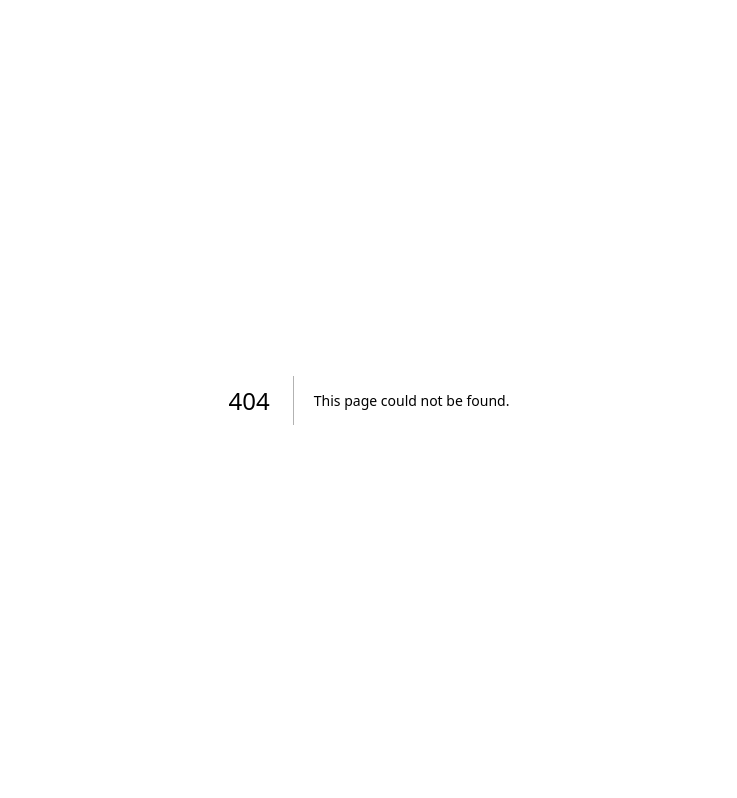
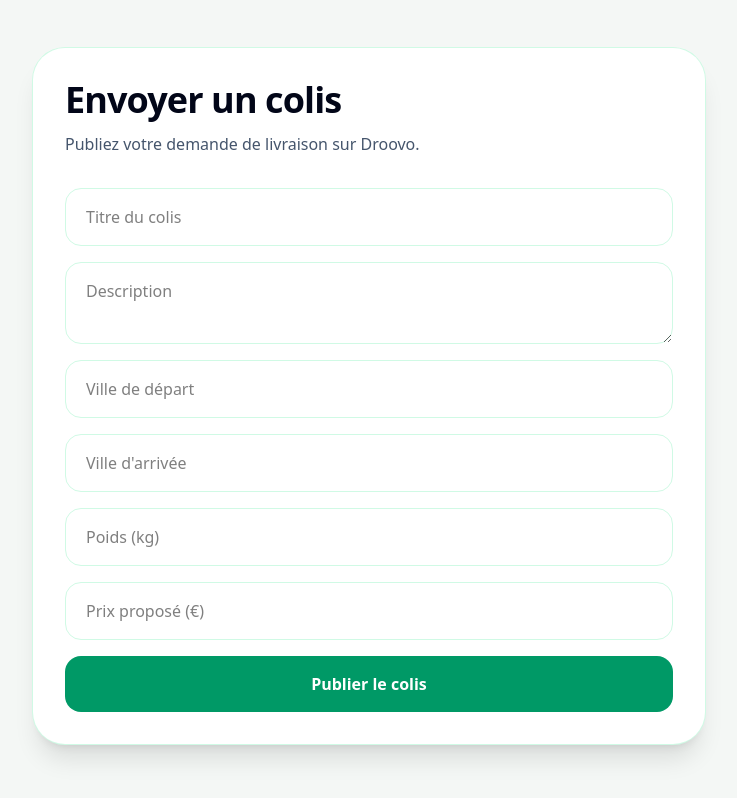
Before and after one commit to lafere75-del/Droovo, a Next.js app: page /create-package in a window 1280 px wide. Before the commit this address had no page. Shown: the whole page, without its empty margins (271-1008 px from the left). Built offline with nearby package versions, Linux system fonts and the light colour scheme.

Commit message:
Create page.jsx

```diff
--- /dev/null
+++ b/app/create-package/page.jsx
@@ -0,0 +1,130 @@
+"use client";
+
+import { useState } from "react";
+import { useRouter } from "next/navigation";
+import { supabase } from "../../lib/supabaseClient";
+
+export default function CreatePackagePage() {
+  const router = useRouter();
+
+  const [title, setTitle] = useState("");
+  const [description, setDescription] = useState("");
+  const [fromCity, setFromCity] = useState("");
+  const [toCity, setToCity] = useState("");
+  const [weight, setWeight] = useState("");
+  const [price, setPrice] = useState("");
+
+  const [loading, setLoading] = useState(false);
+
+  async function handleSubmit(e) {
+    e.preventDefault();
+
+    setLoading(true);
+
+    const {
+      data: { user },
+    } = await supabase.auth.getUser();
+
+    if (!user) {
+      alert("Vous devez être connecté.");
+      setLoading(false);
+      return;
+    }
+
+    const { error } = await supabase.from("packages").insert({
+      user_id: user.id,
+      title,
+      description,
+      from_city: fromCity,
+      to_city: toCity,
+      weight,
+      price,
+    });
+
+    setLoading(false);
+
+    if (error) {
+      alert("Erreur : " + error.message);
+      return;
+    }
+
+    alert("Colis publié avec succès.");
+
+    router.push("/dashboard");
+  }
+
+  return (
+    <main className="min-h-screen bg-[#F4F7F5] px-6 py-12">
+      <div className="mx-auto max-w-2xl rounded-[2rem] bg-white p-8 shadow-xl ring-1 ring-emerald-100">
+        <h1 className="text-4xl font-black tracking-tight text-slate-950">
+          Envoyer un colis
+        </h1>
+
+        <p className="mt-3 text-slate-600">
+          Publiez votre demande de livraison sur Droovo.
+        </p>
+
+        <form onSubmit={handleSubmit} className="mt-8 grid gap-4">
+
+          <input
+            required
+            type="text"
+            placeholder="Titre du colis"
+            value={title}
+            onChange={(e) => setTitle(e.target.value)}
+            className="rounded-2xl border border-emerald-100 px-5 py-4"
+          />
+
+          <textarea
+            placeholder="Description"
+            value={description}
+            onChange={(e) => setDescription(e.target.value)}
+            className="rounded-2xl border border-emerald-100 px-5 py-4"
+          />
+
+          <input
+            required
+            type="text"
+            placeholder="Ville de départ"
+            value={fromCity}
+            onChange={(e) => setFromCity(e.target.value)}
+            className="rounded-2xl border border-emerald-100 px-5 py-4"
+          />
+
+          <input
+            required
+            type="text"
+            placeholder="Ville d'arrivée"
+            value={toCity}
+            onChange={(e) => setToCity(e.target.value)}
+            className="rounded-2xl border border-emerald-100 px-5 py-4"
+          />
+
+          <input
+            type="number"
+            placeholder="Poids (kg)"
+            value={weight}
+            onChange={(e) => setWeight(e.target.value)}
+            className="rounded-2xl border border-emerald-100 px-5 py-4"
+          />
+
+          <input
+            type="number"
+            placeholder="Prix proposé (€)"
+            value={price}
+            onChange={(e) => setPrice(e.target.value)}
+            className="rounded-2xl border border-emerald-100 px-5 py-4"
+          />
+
+          <button
+            type="submit"
+            disabled={loading}
+            className="rounded-2xl bg-emerald-600 px-5 py-4 font-black text-white"
+          >
+            {loading ? "Publication..." : "Publier le colis"}
+          </button>
+        </form>
+      </div>
+    </main>
+  );
+}
```
